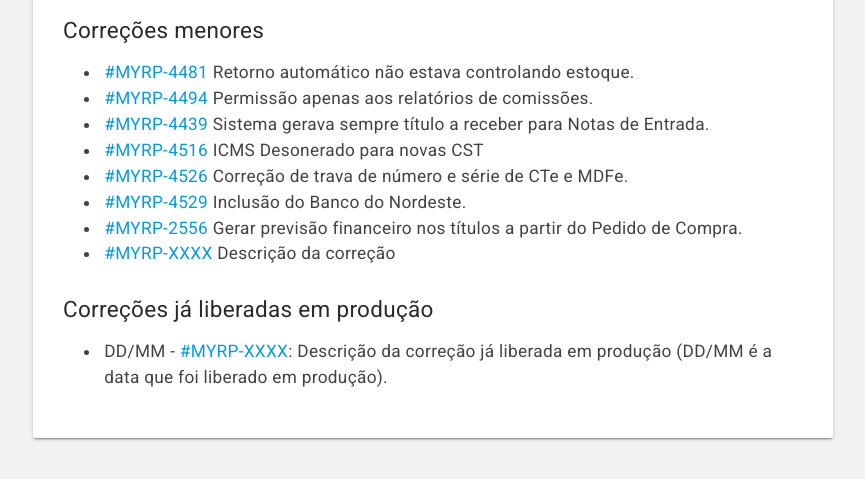
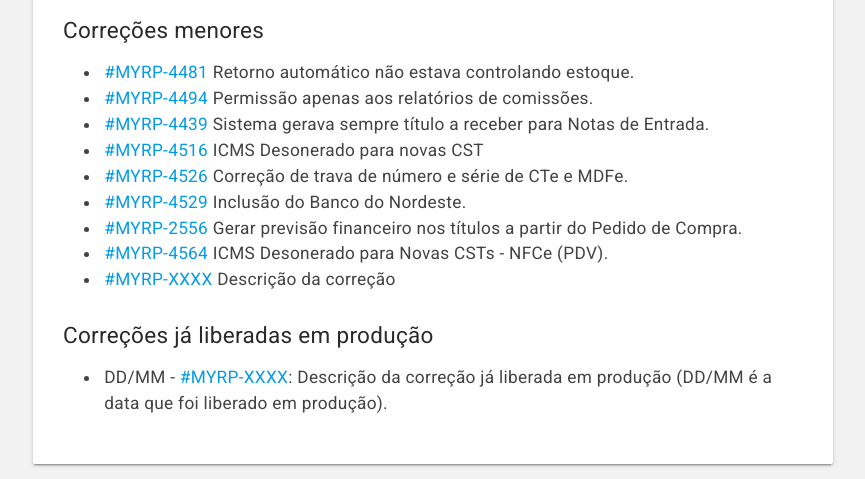
Before and after one commit to myrp-maicon/changelog-myrp, a Jekyll site: the page built from docs/myrp/19.08.02.md, in a window 1280 px wide. Shown: the part 892-1371 px from the top of the page, without its empty margins (207-1072 px from the left). Built offline with Jekyll 4.4.1, drawn with Linux system fonts in a browser that asks for light colours; nearby versions of some CDN libraries; our own code applies the rules of GitHub Pages for plain Markdown files; the repository's description, which GitHub fills in, is left out; before the commit the page ends 1345 px from its top, so only the background shows below that.

Commit message:
AD:MYRP-4564
ICMS Desonerado para Novas CSTs - NFCe (PDV)

```diff
--- a/docs/myrp/19.08.02.md
+++ b/docs/myrp/19.08.02.md
@@ -21,6 +21,7 @@ As alterações estarão disponíveis no ambiente demo.myrp.com.br (212) na quar
 * [#MYRP-4526](https://devmyrp.atlassian.net/browse/MYRP-4526) Correção de trava de número e série de CTe e MDFe.
 * [#MYRP-4529](https://devmyrp.atlassian.net/browse/MYRP-4529) Inclusão do Banco do Nordeste.
 * [#MYRP-2556](https://devmyrp.atlassian.net/browse/MYRP-2556) Gerar previsão financeiro nos títulos a partir do Pedido de Compra.
+* [#MYRP-4564](https://devmyrp.atlassian.net/browse/MYRP-4564) ICMS Desonerado para Novas CSTs - NFCe (PDV).
 * [#MYRP-XXXX](https://devmyrp.atlassian.net/browse/MYRP-XXXX) Descrição da correção
 
 
```
